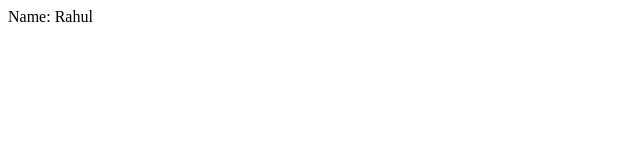
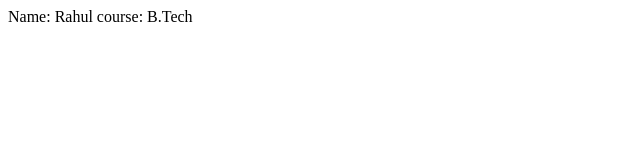
Before and after one commit to Dhrub17/Open-source-Project, a plain HTML site: page index.html in a window 1280 px wide. Shown: the whole page, without its empty margins (0-640 px from the left). Drawn offline with Linux system fonts and the light colour scheme.

Commit message:
added course

```diff
--- a/index.html
+++ b/index.html
@@ -7,6 +7,7 @@
 </head>
 <body>
 Name: Rahul
+course: B.Tech
 
 </body>
 </html>
```
